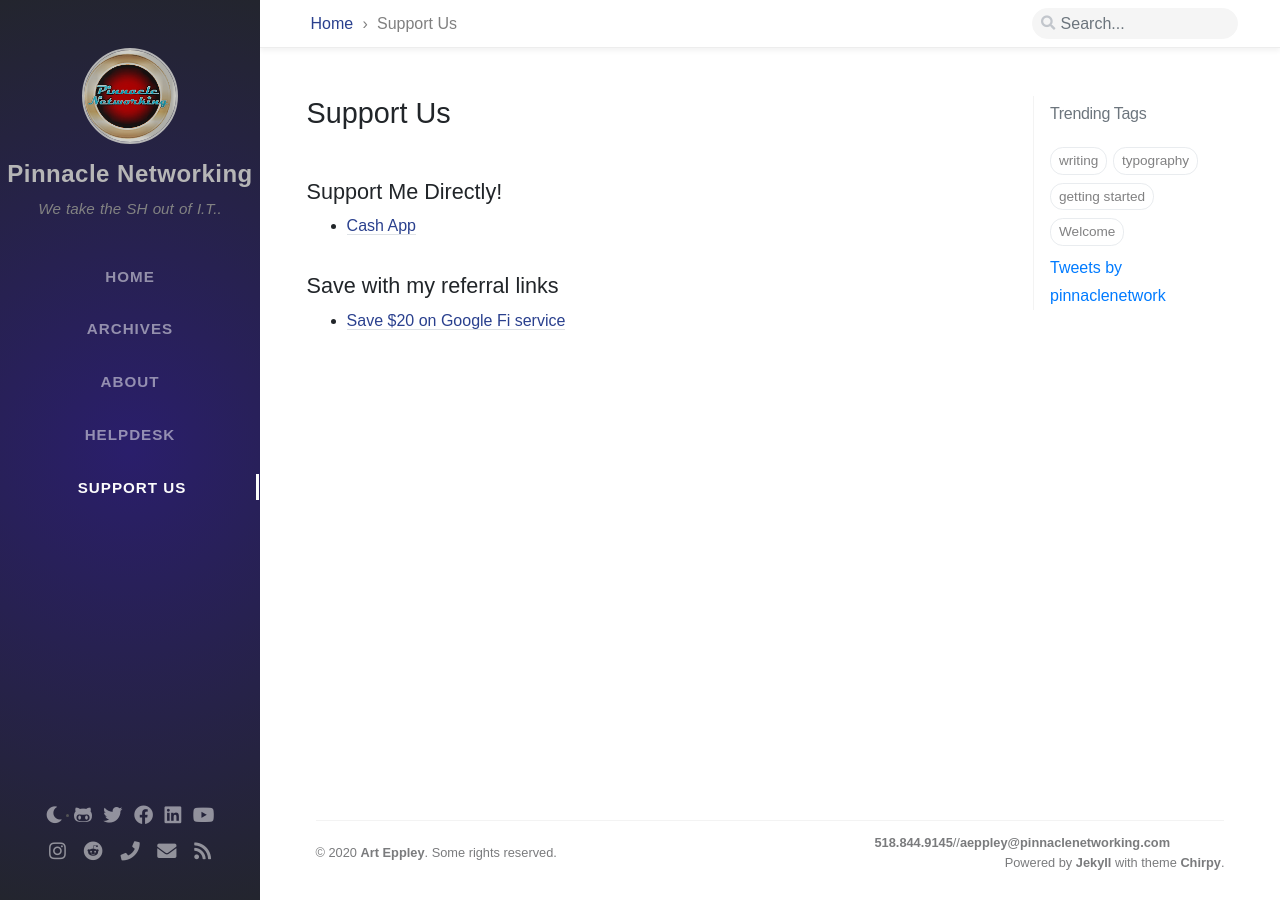
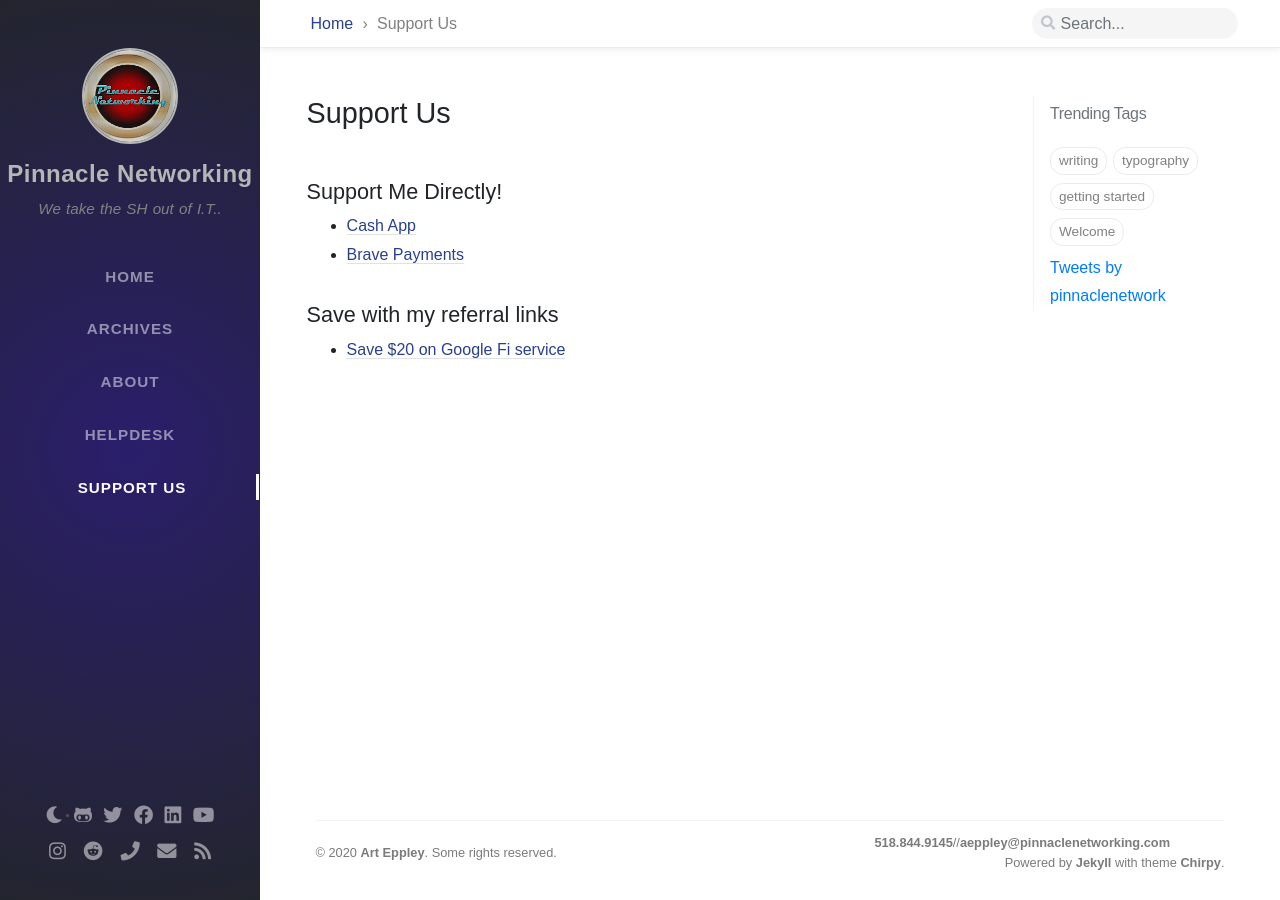
Before and after one commit to Pinnaclenetworking/pinnaclenetworking.github.io, a Jekyll site: the page built from tabs/support.md, in a window 1280 px wide. Built offline with Jekyll 4.4.1, drawn with Linux system fonts in a browser that asks for light colours; nearby versions of some CDN libraries; some web fonts are replaced; our own code applies the rules of GitHub Pages for plain Markdown files; comment, search, counter and statistics services are not loaded.

Commit message:
Update support.md

```diff
--- a/tabs/support.md
+++ b/tabs/support.md
@@ -11,6 +11,7 @@
 <H2>Support Me Directly!</H2>
    <ul>
       <li><a href="cash.me/$pinnacle">Cash App</a></li>
+      <li><a href="https://brave.com/pne530"> Brave Payments</a></li>
 
    </ul>
 
```
